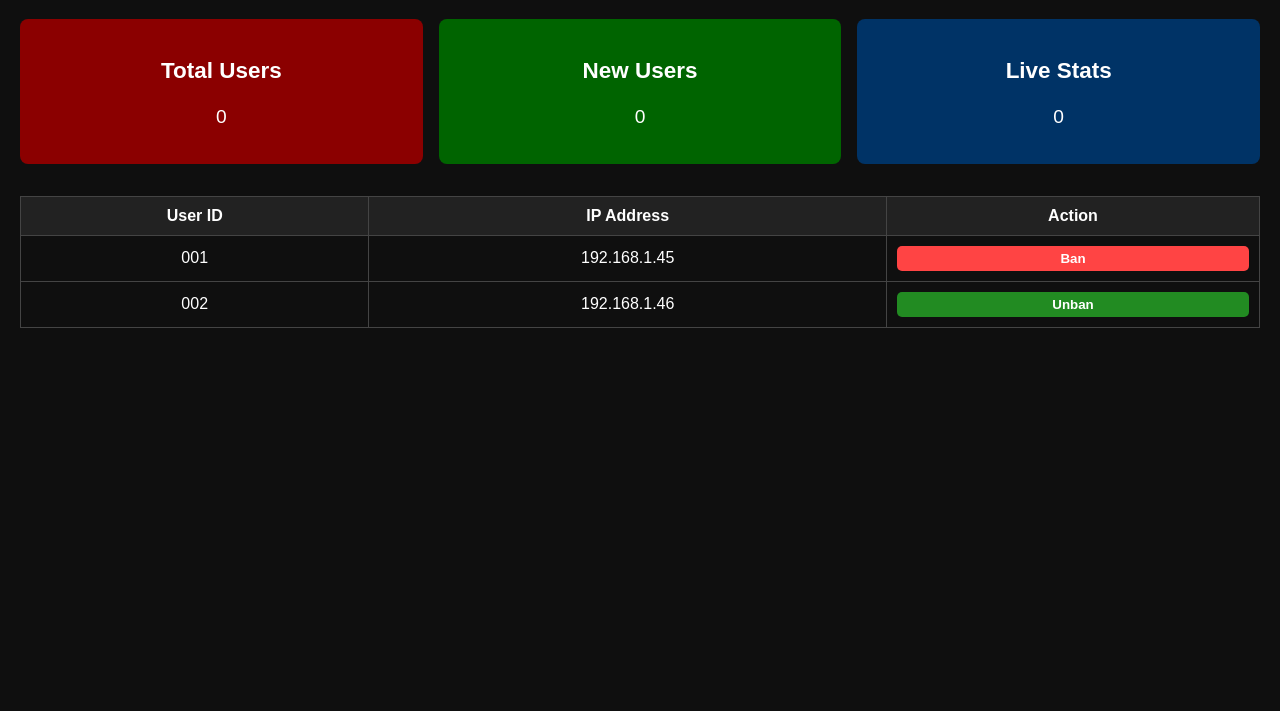
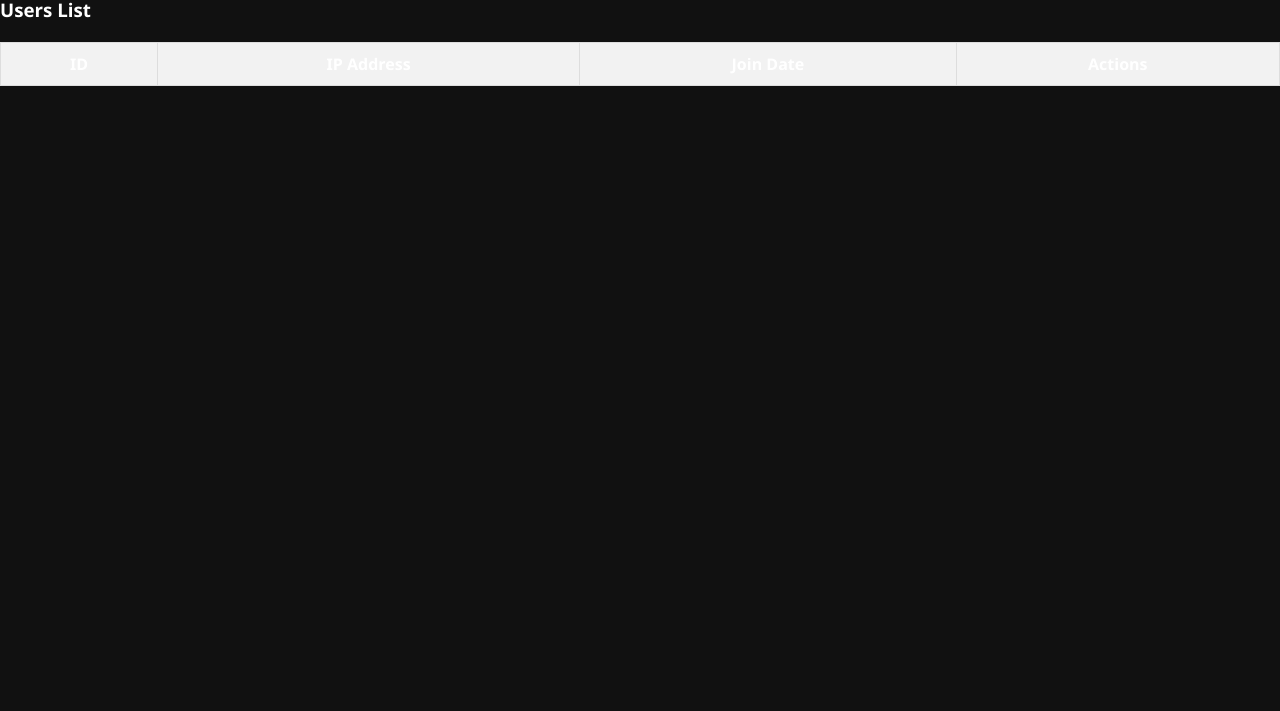
Before and after one commit to akinola566/Risks, a plain HTML site: page docs/admin.html in a window 1280 px wide. Shown: the part 89-800 px from the top of the page. Drawn offline with Linux system fonts and the light colour scheme.

Commit message:
Update admin.html

```diff
--- a/docs/admin.html
+++ b/docs/admin.html
@@ -1,110 +1,141 @@
-<!DOCTYPE html><html lang="en">
+<!DOCTYPE html>
+<html lang="en">
 <head>
   <meta charset="UTF-8">
-  <meta name="viewport" content="width=device-width, initial-scale=1">
-  <title>Admin Control Panel</title>
+  <meta name="viewport" content="width=device-width, initial-scale=1.0">
+  <title>Admin Dashboard - FavBoostX</title>
   <link rel="stylesheet" href="style.css">
   <style>
-    body {
-      background: #0f0f0f;
-      color: #fff;
-      font-family: Arial, sans-serif;
-      padding: 20px;
-    }
-    h1 {
-      color: #ff4444;
-    }
-    .stats {
-      display: flex;
-      gap: 1rem;
-      margin-bottom: 2rem;
-    }
-    .stat-box {
-      flex: 1;
-      padding: 1rem;
-      border-radius: 8px;
-      text-align: center;
-      font-size: 1.2rem;
-    }
-    .stat-box.red {
-      background-color: #8b0000;
-    }
-    .stat-box.green {
-      background-color: #006400;
-    }
-    .stat-box.blue {
-      background-color: #003366;
-    }
-    .users-table {
+    table {
       width: 100%;
       border-collapse: collapse;
+      margin-top: 20px;
     }
-    .users-table th, .users-table td {
-      border: 1px solid #444;
+    table, th, td {
+      border: 1px solid #ddd;
+    }
+    th, td {
       padding: 10px;
       text-align: center;
     }
-    .users-table th {
-      background-color: #222;
+    th {
+      background-color: #f2f2f2;
+    }
+    .ban-btn, .unban-btn {
+      cursor: pointer;
+      color: #fff;
+      padding: 5px 10px;
+      border: none;
+      border-radius: 5px;
     }
     .ban-btn {
-      padding: 5px 10px;
-      background-color: #ff4444;
-      color: white;
-      border: none;
-      border-radius: 5px;
-      cursor: pointer;
+      background-color: red;
     }
     .unban-btn {
-      background-color: #228B22;
-    }
-    .lock-icon {
-      position: absolute;
-      top: 20px;
-      right: 20px;
-      font-size: 24px;
-      color: #ff4444;
-      cursor: pointer;
+      background-color: green;
     }
   </style>
 </head>
 <body>
-  <div class="lock-icon" title="Back to Dashboard">
-    <a href="dashboard.html" style="text-decoration:none;color:#ff4444;">&#128274;</a>
-  </div>  <h1>Admin Panel</h1>  <div class="stats">
-    <div class="stat-box red">
-      <h3>Total Users</h3>
-      <p id="totalUsers">0</p>
-    </div>
-    <div class="stat-box green">
-      <h3>New Users</h3>
-      <p id="newUsers">0</p>
-    </div>
-    <div class="stat-box blue">
-      <h3>Live Stats</h3>
-      <p id="liveUsers">0</p>
-    </div>
-  </div>  <table class="users-table">
+  <h1>Admin Dashboard</h1>
+
+  <div>
+    <h3>Users List</h3>
+    <table id="usersTable">
       <thead>
         <tr>
-        <th>User ID</th>
+          <th>ID</th>
           <th>IP Address</th>
-        <th>Action</th>
+          <th>Join Date</th>
+          <th>Actions</th>
         </tr>
       </thead>
-    <tbody id="userList">
-      <!-- Dynamic user data will be inserted here -->
-      <tr>
-        <td>001</td>
-        <td>192.168.1.45</td>
-        <td><button class="ban-btn">Ban</button></td>
-      </tr>
-      <tr>
-        <td>002</td>
-        <td>192.168.1.46</td>
-        <td><button class="ban-btn unban-btn">Unban</button></td>
-      </tr>
+      <tbody>
+        <!-- Dynamic user rows will be populated here -->
       </tbody>
     </table>
+  </div>
+
+  <script>
+    // Function to load users from localStorage
+    function loadUsers() {
+      let users = JSON.parse(localStorage.getItem('allUsers')) || [];
+      // Clean up invalid users
+      users = users.filter(u => u.id !== "bab" && u.id.length > 5);
+      return users;
+    }
+
+    // Function to render the users table
+    function renderUsersTable() {
+      const users = loadUsers();
+      const tableBody = document.querySelector('#usersTable tbody');
+      tableBody.innerHTML = ''; // Clear existing table rows
+
+      users.forEach(user => {
+        const row = document.createElement('tr');
+
+        // User ID Cell
+        const idCell = document.createElement('td');
+        idCell.textContent = user.id;
+
+        // IP Cell
+        const ipCell = document.createElement('td');
+        ipCell.textContent = user.ip;
+
+        // Join Date Cell
+        const joinDateCell = document.createElement('td');
+        joinDateCell.textContent = new Date(user.joined).toLocaleString();
+
+        // Actions Cell (Ban/Unban Buttons)
+        const actionsCell = document.createElement('td');
+        const banButton = document.createElement('button');
+        const unbanButton = document.createElement('button');
+
+        banButton.textContent = 'Ban';
+        unbanButton.textContent = 'Unban';
+
+        // Ban button functionality
+        banButton.classList.add('ban-btn');
+        banButton.addEventListener('click', () => banUser(user.id));
+
+        // Unban button functionality
+        unbanButton.classList.add('unban-btn');
+        unbanButton.addEventListener('click', () => unbanUser(user.id));
+
+        actionsCell.appendChild(banButton);
+        actionsCell.appendChild(unbanButton);
+
+        row.appendChild(idCell);
+        row.appendChild(ipCell);
+        row.appendChild(joinDateCell);
+        row.appendChild(actionsCell);
+
+        tableBody.appendChild(row);
+      });
+    }
+
+    // Ban a user (add to banned list)
+    function banUser(userId) {
+      let bannedUsers = JSON.parse(localStorage.getItem('bannedUsers')) || [];
+      if (!bannedUsers.includes(userId)) {
+        bannedUsers.push(userId);
+        localStorage.setItem('bannedUsers', JSON.stringify(bannedUsers));
+        alert(`User ${userId} has been banned.`);
+        renderUsersTable(); // Re-render the table after banning
+      }
+    }
+
+    // Unban a user (remove from banned list)
+    function unbanUser(userId) {
+      let bannedUsers = JSON.parse(localStorage.getItem('bannedUsers')) || [];
+      bannedUsers = bannedUsers.filter(id => id !== userId);
+      localStorage.setItem('bannedUsers', JSON.stringify(bannedUsers));
+      alert(`User ${userId} has been unbanned.`);
+      renderUsersTable(); // Re-render the table after unbanning
+    }
+
+    // Call renderUsersTable() to populate the table on page load
+    renderUsersTable();
+  </script>
 </body>
 </html>
```
Lines whose indentation alone changed are shown as unchanged.
